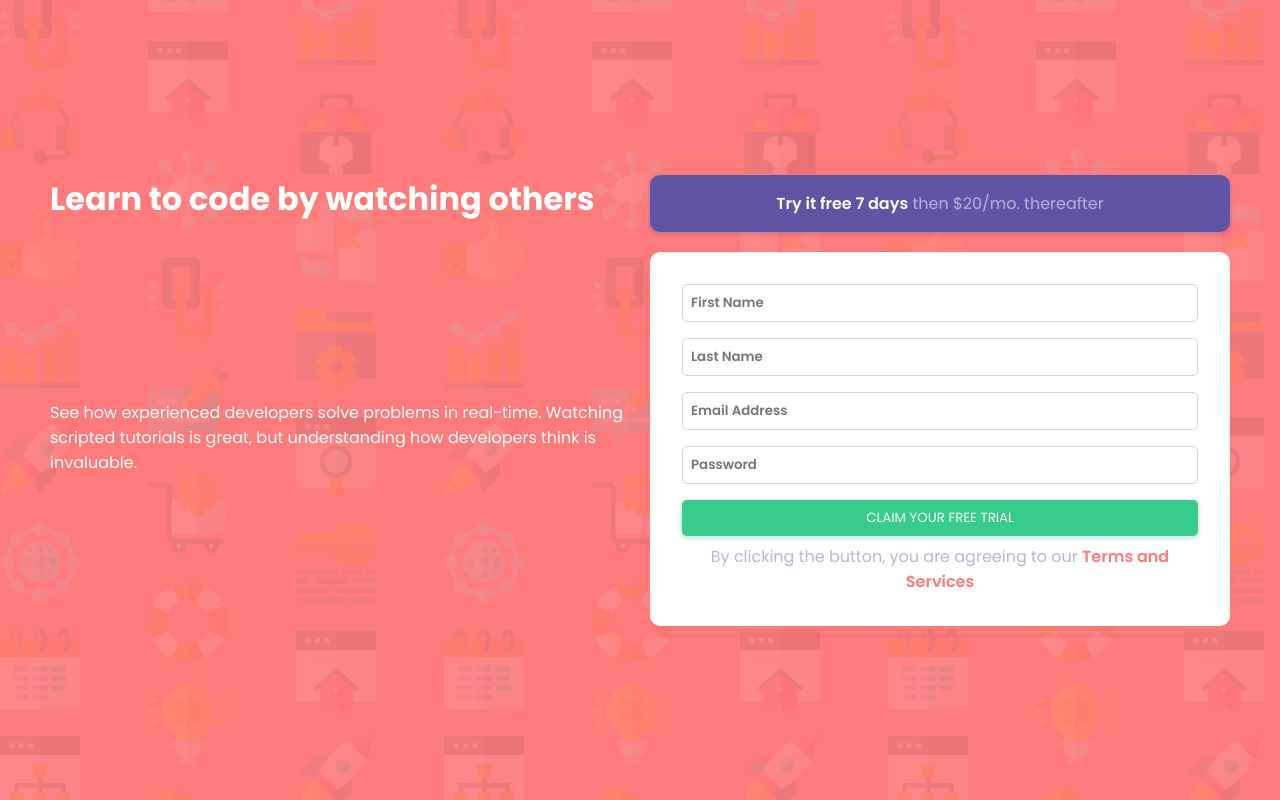
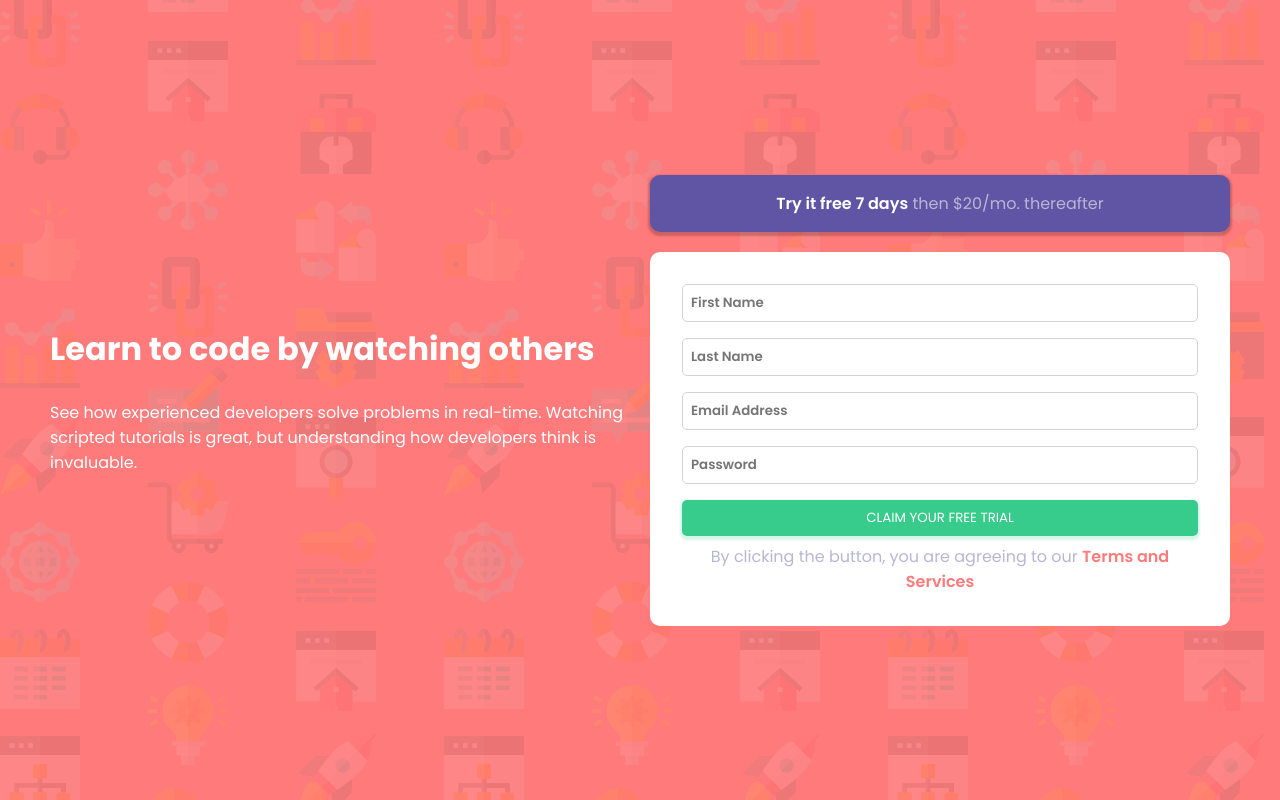
Before and after one commit to Danielhu3/introcomponet, a React (Create React App) app: page / in a window 1280 px wide. Built offline with nearby package versions, Linux system fonts and the light colour scheme.

Commit message:
Ajustando posicionamento left content

```diff
--- a/src/App.css
+++ b/src/App.css
@@ -25,6 +25,7 @@ html{
 
 body{
   font-size: 1.6rem;
+
 }
 
 .App{
@@ -32,12 +33,11 @@ body{
   grid-template-columns: 1fr 1fr;
   gap: 2rem;
 
+  background: url('./Assets/bg-intro-desktop.png'), var(--red);
   height: 100vh;
-  background: url('./Assets/bg-intro-desktop.png'), var(--red);
   grid-template-areas: "left right";
   align-content: center;
-  padding: 5rem;
-
+  padding: 0 5rem;
 
 }
 
@@ -47,25 +47,20 @@ body{
   grid-template-rows: 1fr 1fr;
   grid-template-areas: "title"
                         "description";
+  justify-content: center;
+  align-self: center;
+
 }
 
 .title, .description{
   color: white;
 }
 
-.title{
-  grid-area: title;
-}
-
-.description{
-  grid-area: description;
-}
-
 .right-content{
   grid-area: right;
   display: grid;
-
   gap: 2rem;
+  justify-content: center;
 }
 
 .price-info{
@@ -74,7 +69,7 @@ body{
   color: var(--grayish-blue);
   padding: 1.6rem;
   text-align: center;
-  box-shadow: 0 2px 2px 2px rgba(96, 85, 164, 0.2);
+  box-shadow: 0 2px 2px 2px rgba(0 , 0 , 0, 0.2);
 }
 
 .price-info a{
```
